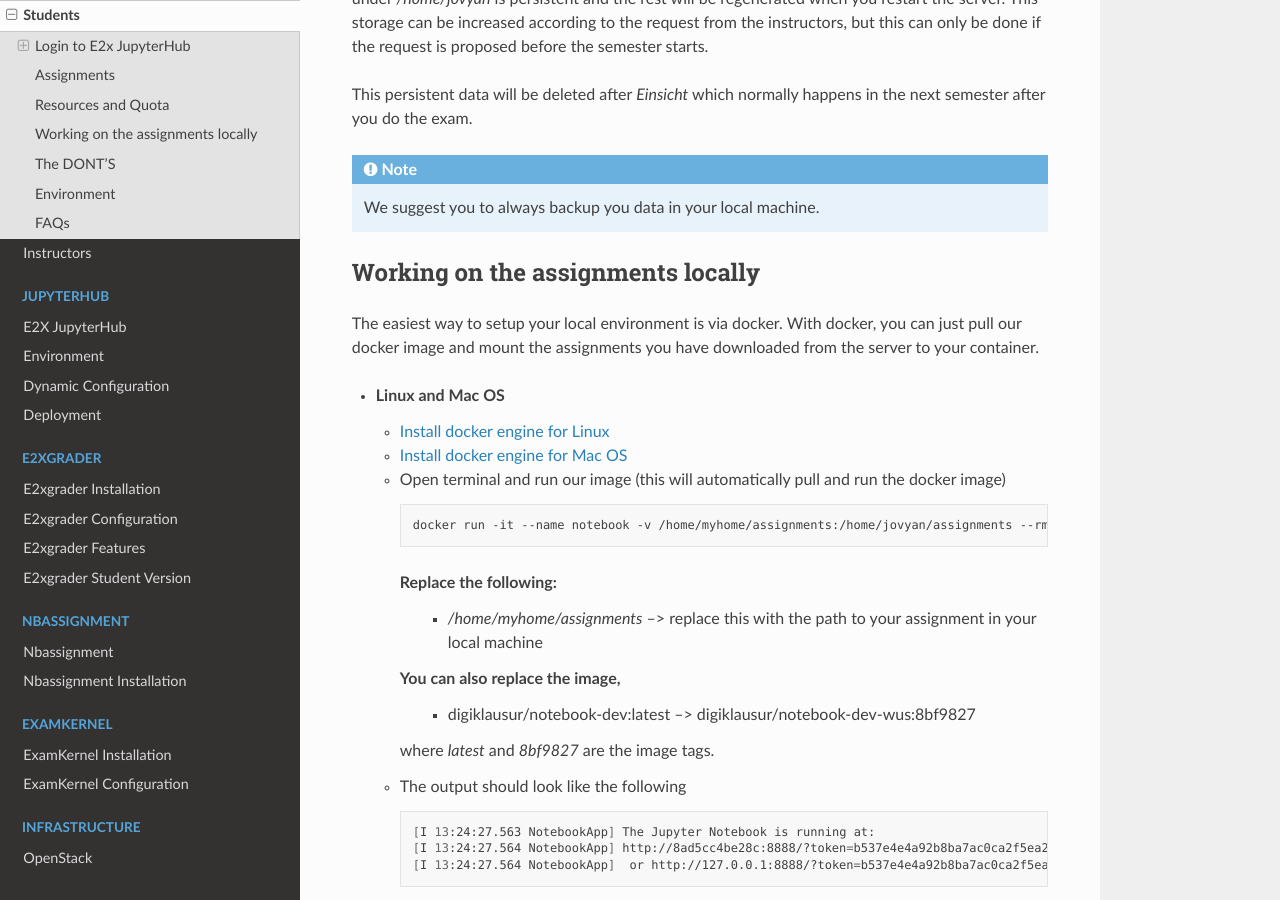
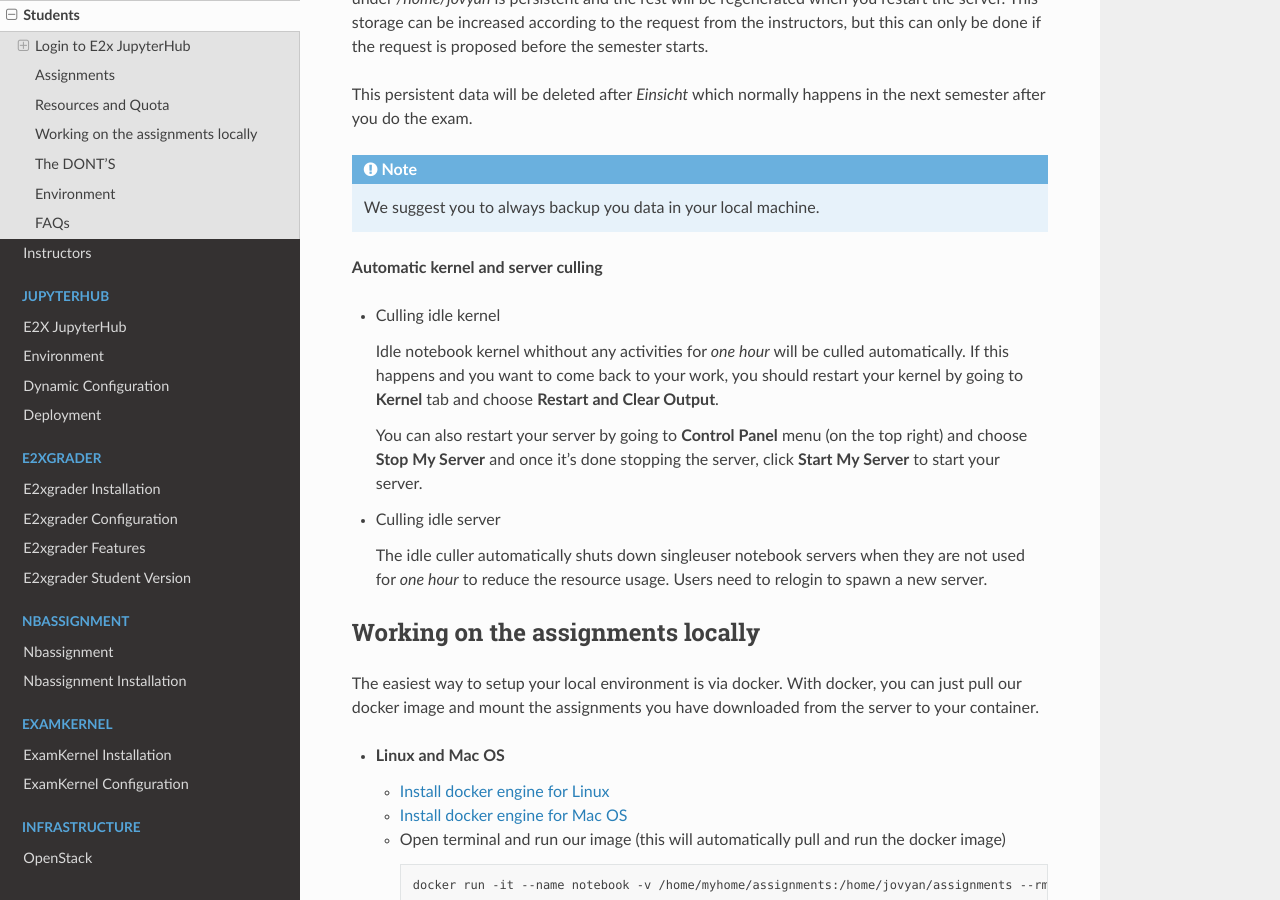
Before and after one commit to DigiKlausur/e2x-docs, a Sphinx documentation site: the page built from docs/source/usage/student.rst, in a window 1280 px wide and 900 px high, scrolled down 5302 px. Built offline with Sphinx 7.4.7 and the Read the Docs theme 2.0.0, drawn with Linux system fonts in a browser that asks for light colours.

Commit message:
update resource management

```diff
--- a/docs/source/usage/student.rst
+++ b/docs/source/usage/student.rst
@@ -188,6 +188,23 @@ you do the exam.
   We suggest you to always backup you data in your local machine.
 
 
+**Automatic kernel and server culling**
+
+* Culling idle kernel
+
+  Idle notebook kernel whithout any activities for *one hour* will be culled automatically.
+  If this happens and you want to come back to your work, you should restart your kernel by going
+  to **Kernel** tab and choose **Restart and Clear Output**.
+
+  You can also restart your server by going to **Control Panel** menu (on the top right) and choose
+  **Stop My Server** and once it's done stopping the server, click **Start My Server** to
+  start your server.
+
+* Culling idle server
+
+  The idle culler automatically shuts down singleuser notebook servers when they are not used for
+  *one hour* to reduce the resource usage. Users need to relogin to spawn a new server.
+
 Working on the assignments locally
 ==================================
 
```
